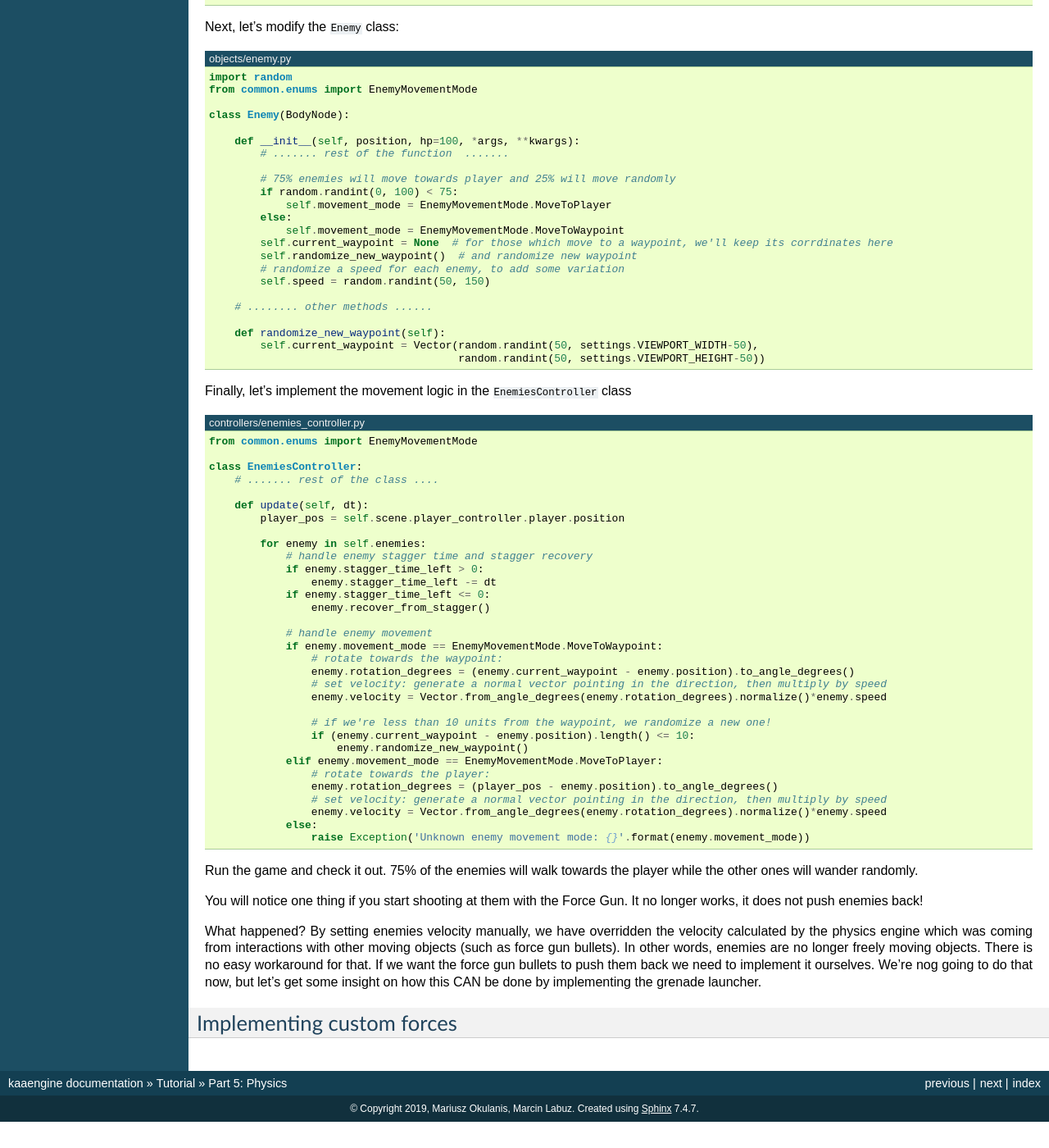
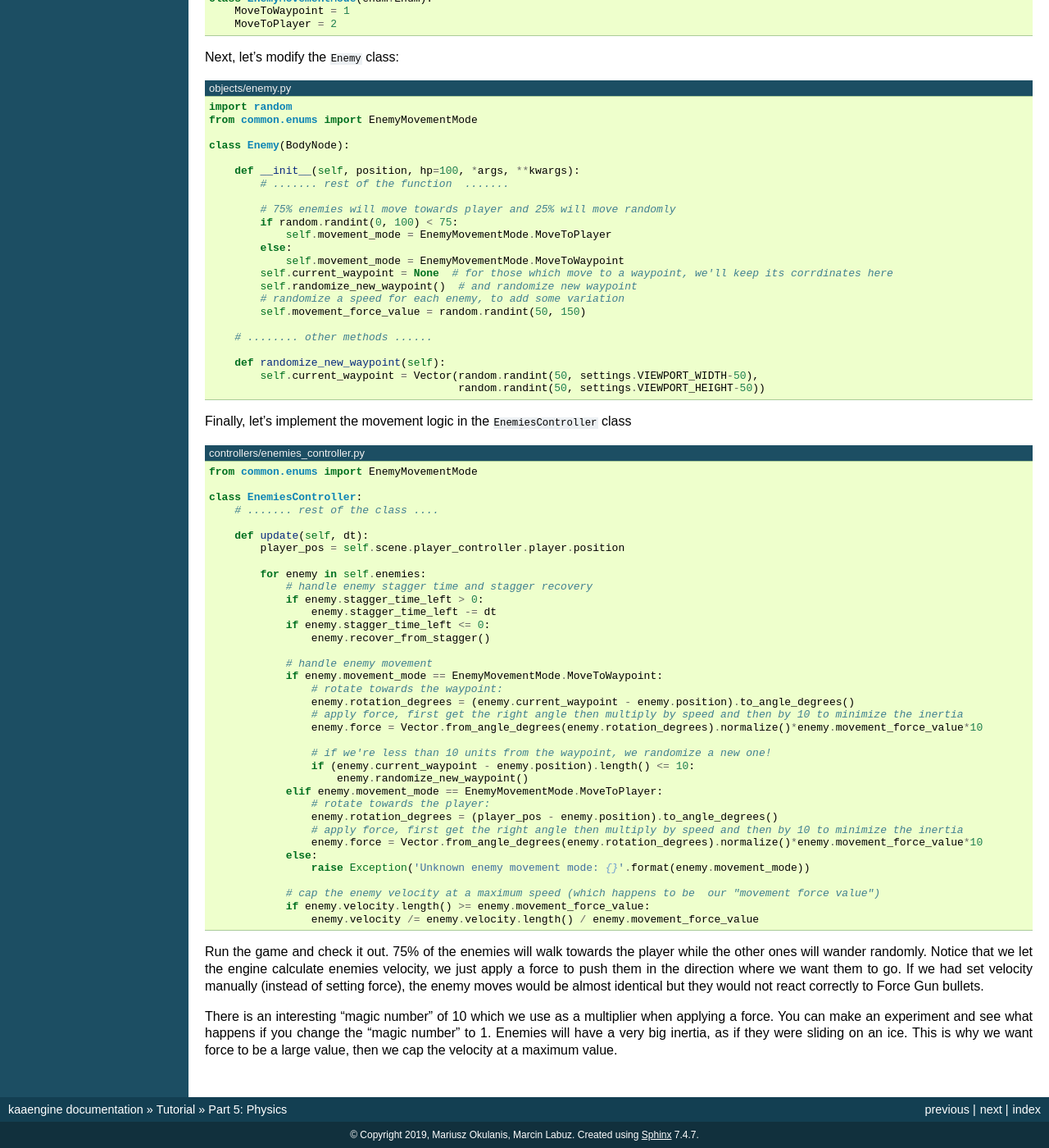
Before and after one commit to kaaengine/kaa, a Sphinx documentation site: the page built from docs/tutorial/part05.rst, in a window 1280 px wide and 1400 px high, scrolled down 11128 px. Shown: the whole window at 82% size. Built offline with Sphinx 7.4.7, drawn with Linux system fonts in a browser that asks for light colours; before the commit the page ends 12496 px from its top, so only the background shows below that; some of the changed text lies outside the part shown.

Commit message:
part 5 of the tutorial done

```diff
--- a/docs/tutorial/part05.rst
+++ b/docs/tutorial/part05.rst
@@ -52,8 +52,8 @@ Why a BodyNode cannot have other BodyNodes as children ?
 ~~~~~~~~~~~~~~~~~~~~~~~~~~~~~~~~~~~~~~~~~~~~~~~~~~~~~~~~
 
 As you'll work on more complex games you'll notice that the most significant restriction is that BodyNode cannot
-have other BodyNodes as children. It means we cannot have a tree-like structure of colliding objects (the list of
-colliding objects in the scene must be a flat list!). It may seem like a serious
+have other BodyNodes as children. It means we cannot have a tree-like structure of colliding objects, the list of
+colliding objects in the scene must be a flat list!. It may seem like a serious
 constraint, but there are good reasons for it. The purpose of physics engine is to calculate object's position,
 rotation, velocity etc. based on environment properties (gravity, damping) and interactions (e.g. collisions) with
 other dynamic objects. A node whose transformations (position, rotation) would be calculated
@@ -665,13 +666,14 @@ static BodyNodes
 
 We won't add any static BodyNodes to the game, but they're the simplest form of nodes: they can collide with other
 objects but they themselves don't move. Use static BodyNodes when you're sure that an object won't transform in any
-way (move, scale or rotate). Using static BodyNodes improves performance.
+way (move, scale or rotate). Using static BodyNodes instead of dynamic/kinematic BodyNodes with no velocity improves
+the performance.
 
 
-overriding objects velocity calculated by the engine
-~~~~~~~~~~~~~~~~~~~~~~~~~~~~~~~~~~~~~~~~~~~~~~~~~~~~
+applying force to BodyNodes
+~~~~~~~~~~~~~~~~~~~~~~~~~~~
 
-Let's implement an Artificial Intelligence for our enemies. Let's make each enemy be in one of the two modes:
+Let's implement a simple AI for our enemies. Let's make each enemy be in one of the two modes:
 
 * Moving to a waypoint - we'll pick a random point on the screen and enemy will move towards it, when it reaches it we'll randomize another point
 * Moving towards player - enemy will simply move towards player's current position in a straight line
@@ -706,7 +708,7 @@ Next, let's modify the :code:`Enemy` class:
             self.current_waypoint = None  # for those which move to a waypoint, we'll keep its corrdinates here
             self.randomize_new_waypoint()  # and randomize new waypoint
             # randomize a speed for each enemy, to add some variation
-            self.speed = random.randint(50, 150)
+            self.movement_force_value = random.randint(50, 150)
 
         # ........ other methods ......
 
@@ -738,8 +740,8 @@ Finally, let's implement the movement logic in the :code:`EnemiesController` cla
                 if enemy.movement_mode == EnemyMovementMode.MoveToWaypoint:
                     # rotate towards the waypoint:
                     enemy.rotation_degrees = (enemy.current_waypoint - enemy.position).to_angle_degrees()
-                    # set velocity: generate a normal vector pointing in the direction, then multiply by speed
-                    enemy.velocity = Vector.from_angle_degrees(enemy.rotation_degrees).normalize()*enemy.speed
+                    # apply force, first get the right angle then multiply by speed and then by 10 to minimize the inertia
+                    enemy.force = Vector.from_angle_degrees(enemy.rotation_degrees).normalize()*enemy.movement_force_value*10
 
                     # if we're less than 10 units from the waypoint, we randomize a new one!
                     if (enemy.current_waypoint - enemy.position).length() <= 10:
@@ -747,22 +749,21 @@ Finally, let's implement the movement logic in the :code:`EnemiesController` cla
                 elif enemy.movement_mode == EnemyMovementMode.MoveToPlayer:
                     # rotate towards the player:
                     enemy.rotation_degrees = (player_pos - enemy.position).to_angle_degrees()
-                    # set velocity: generate a normal vector pointing in the direction, then multiply by speed
-                    enemy.velocity = Vector.from_angle_degrees(enemy.rotation_degrees).normalize()*enemy.speed
+                    # apply force, first get the right angle then multiply by speed and then by 10 to minimize the inertia
+                    enemy.force = Vector.from_angle_degrees(enemy.rotation_degrees).normalize()*enemy.movement_force_value*10
                 else:
                     raise Exception('Unknown enemy movement mode: {}'.format(enemy.movement_mode))
 
+                # cap the enemy velocity at a maximum speed (which happens to be  our "movement force value")
+                if enemy.velocity.length() >= enemy.movement_force_value:
+                    enemy.velocity /= enemy.velocity.length() / enemy.movement_force_value
+
+
 Run the game and check it out. 75% of the enemies will walk towards the player while the other ones will wander
-randomly.
+randomly. Notice that we let the engine calculate enemies velocity, we just apply a force to push them in the
+direction where we want them to go. If we had set velocity manually (instead of setting force), the enemy moves
+would be almost identical but they would not react correctly to Force Gun bullets.
 
-You will notice one thing if you start shooting at them with the Force Gun. It no longer works, it does not
-push enemies back!
-
-What happened? By setting enemies velocity manually, we have overridden the velocity calculated by the physics engine
-which was coming from interactions with other moving objects (such as force gun bullets). In other words, enemies are
-no longer freely moving objects. There is no easy workaround for that. If we want the force gun bullets to push them
-back we need to implement it ourselves. We're nog going to do that now, but let's get some insight on how this CAN
-be done by implementing the grenade launcher.
-
-Implementing custom forces
-~~~~~~~~~~~~~~~~~~~~~~~~~~
+There is an interesting "magic number" of 10 which we use as a multiplier when applying a force. You can make
+an experiment and see what happens if you change the "magic number" to 1. Enemies will have a very big inertia, as if they
+were sliding on an ice. This is why we want force to be a large value, then we cap the velocity at a maximum value.
```
Also changed, not shown: other parts of docs/tutorial/part05.rst (+2 -1 lines).
